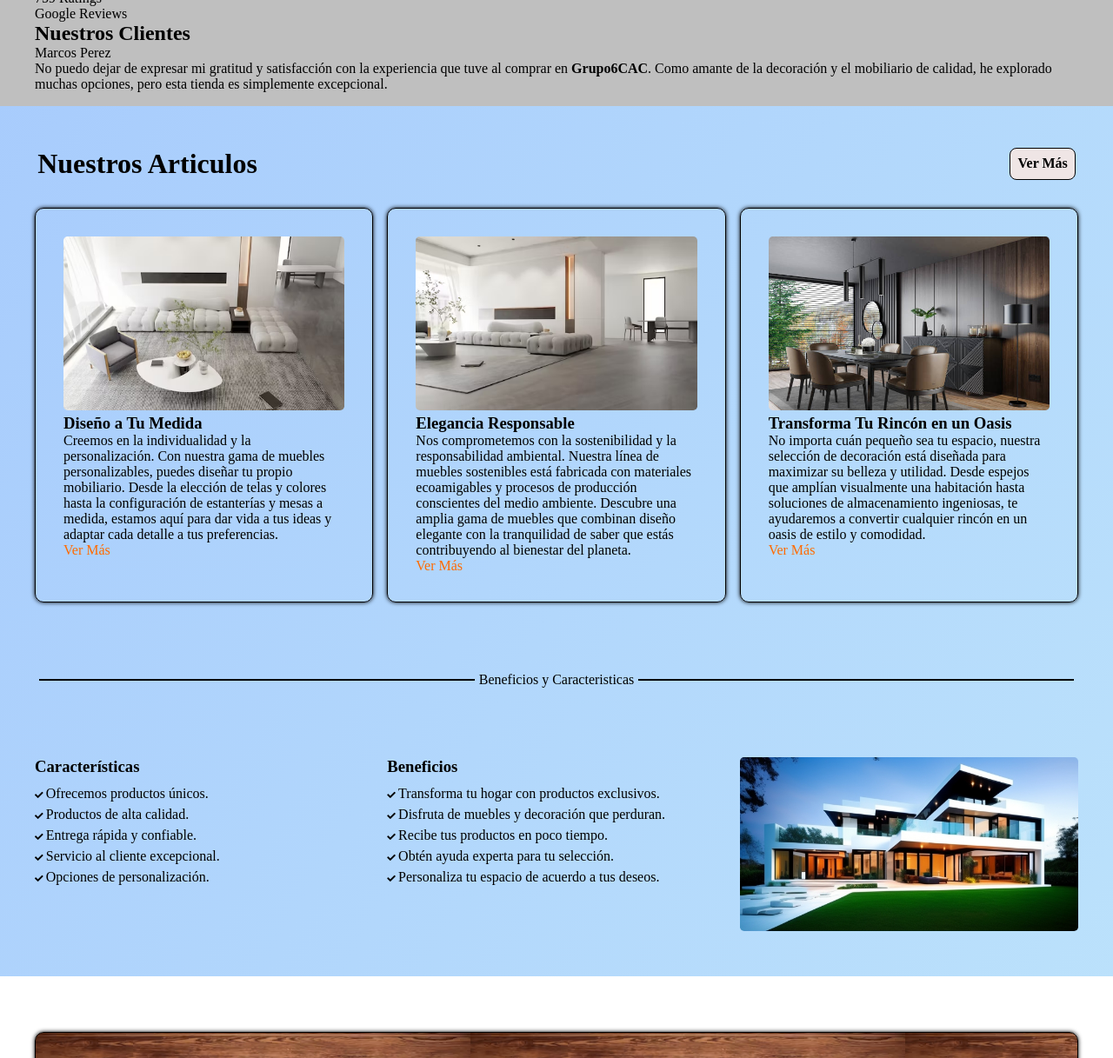
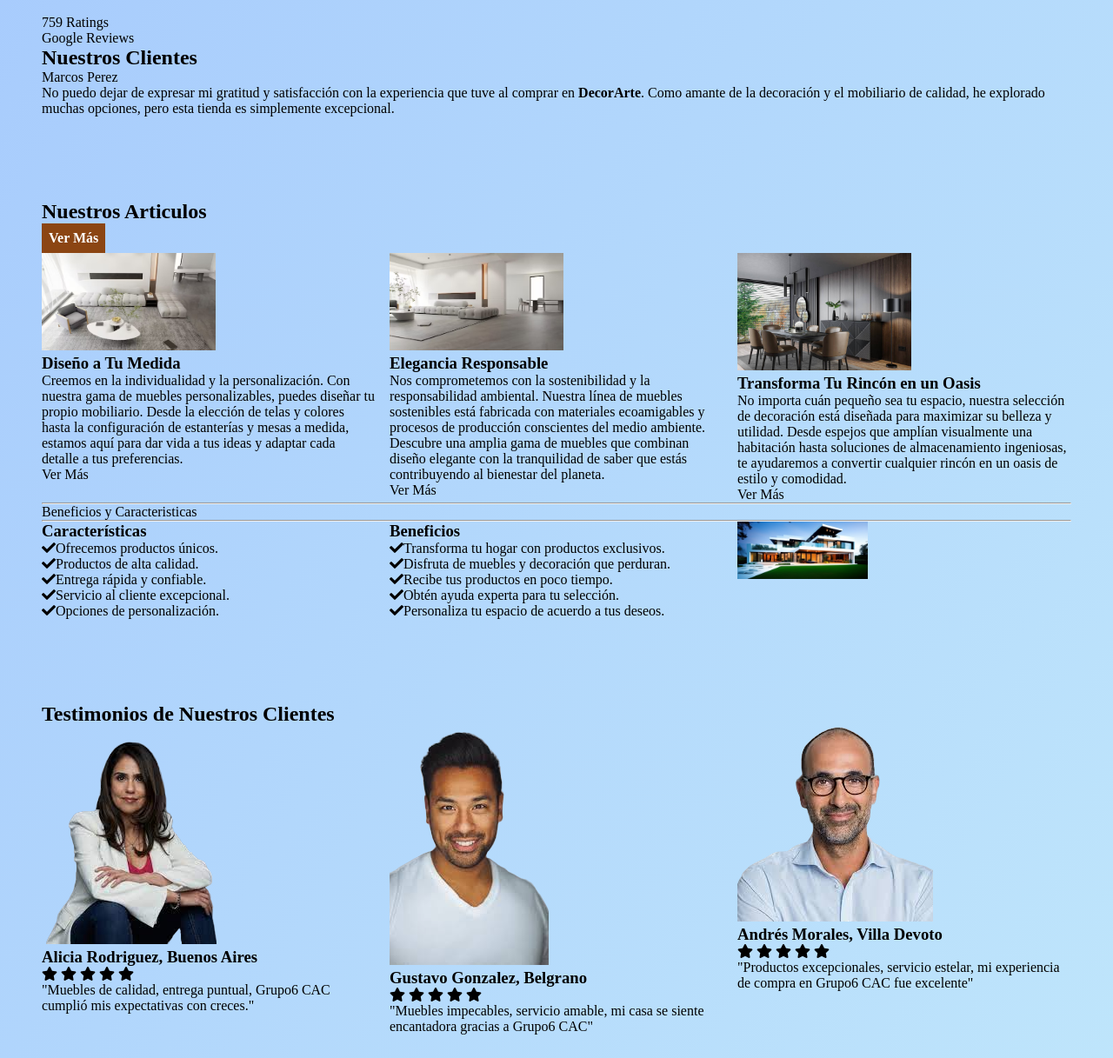
Before and after one commit to Lotito30/grupo6CACPython, a plain HTML site: page index.html in a window 1280 px wide. Shown: the part 1123-2340 px from the top of the page at 87% size. Drawn offline with Linux system fonts and the light colour scheme.

Commit message:
terminando index1.1

```diff
--- a/css/estilos.css
+++ b/css/estilos.css
@@ -1,3 +1,4 @@
+
 :root{
     --fontRoboto:"Roboto","San serif";
     --fontLato:"Lato","San seLato";
@@ -18,13 +19,8 @@ a{
 body{
     /* background: linear-gradient(to right,#fff,#8b842ab3); */
     /* background: linear-gradient(to bottom, #F5F5DC, #8B4513); */
-    background: linear-gradient(45deg, #F5F5DC, #8B4513, #F5F5DC, #8B4513);
     height: 100%;
-    background: linear-gradient(120deg, #fbc2eb 0%, #a6c1ee 100%);
-        background: linear-gradient(120deg, #a1c4fd 0%, #c2e9fb 100%);
-
-
-
+    background: linear-gradient(120deg, #a1c4fd 0%, #c2e9fb 100%);
 }
 
 .contenedor{
@@ -32,10 +28,6 @@ body{
     margin: 0 auto;
     z-index: -2;
 }
-
 section{
-    padding: 1rem;
+    padding: 3rem;
 }
-section:nth-of-type(even){
-    background-color: #bfbfbf;
-}
--- a/css/index.css
+++ b/css/index.css
@@ -20,7 +20,7 @@
 }
 
 #home .bienvenida{
-    height: 250px;
+    height: 20vh;
     color: #fffff8;
     display: flex;
     flex-direction: column;
@@ -46,6 +46,8 @@
 .bienvenida p{
     font-size: 1.8rem;
     color: #F5F5DC;
+    font-weight: bold;
+    text-shadow: 0 0 5px #333;
 }
 .bienvenida a{
     text-align: center;
@@ -66,140 +68,3 @@
     height: 100%;
     z-index: -1;
 }
-
-/*  SERVICIOS */
-#servicios .contenedor{
-    padding: 2rem 0;
-}
-.cabecera{
-    display: flex;
-    justify-content: space-between;
-    padding: 0 .2rem;
-    padding-bottom: 2rem ;
-}
-.cabecera h1{
-    font-size: 2rem;
-    font-weight: bold;
-}
-.cabecera a{
-    background-color: #efe5e5;
-    border-radius: .5rem;
-    color: black;
-    border: .1rem solid #000;
-}
-
-.cabecera a:hover{
-    background-color: #F5F5DC;
-}
-
-.contenedorGrid img{
-    width: 100%;
-    height: 12.5rem;
-    border-radius: .3rem;
-}
-
-.servicio{
-    border-radius: 10px;
-    border: 1px solid #000;
-    padding: .5rem;
-    box-shadow: 0 0 5px #000;
-    padding: 2rem;
-}
-.servicio a{
-    color: #ff6a00;
-}
-.servicio a:hover{
-    color: #FFCB77;
-}
-
-.particion {
-    display: flex;
-    align-items: center;
-    justify-content: center;
-    margin: 5rem 0px;
-}
-
- .particion hr{
-    border: none;
-    flex: 1;
-    border-top: 2px solid #000; /* Estilo y color de las líneas horizontales */
-    margin: 0 .3rem; /* Espacio entre las líneas y el texto */
-}
-
-.beneficio h3{
-    margin-bottom: .5rem;
-}
-.beneficio li{
-    line-height: 1.5;
-}
-.beneficio i{
-    margin-right: .2rem;
-    margin-top: .2rem;
-    font-size: .6rem;
-}
-
-
-/* EXPERIENCIAS */
-#experiencias{
-    padding: 4rem 0;
-    background-color: white;
-}
-#experiencias .contenedor{
-    border-radius: 10px;
-    border: 1px solid #000;
-    box-shadow: 0 0 5px #000;
-    display: flex;
-    flex-direction: column;
-    justify-content: space-evenly;
-    background-image: url("../img/fondoExp1.avif");
-    padding: 2rem 1rem;
-
-}
-#experiencias .contenedor h1{
-    color: wheat;
-    font-size: 3rem;
-    text-align: center;
-    padding: 2rem;
-    text-shadow: 2px 2px 5px #000;
-}
-
-#experiencias .contenedorGrid{
-    padding: 1rem;
-    justify-items: center;
-}
-.experiencia{
-    width:15rem;
-    position: relative;
-    border-radius: .7rem;
-    box-shadow: 0 0 5px #000;
-    background-color: #efe5e5;
-}
-.experiencia .circuloFotoPerfil{
-    width: 130px;
-    height: 130px;
-    overflow: hidden;
-    border: .1rem solid #333;
-    border-radius: 50%;
-    margin-top: 12px;
-    margin-left: 12px;
-    margin-bottom: 12px;
-    background-color: #8B4513;
-}
-.experiencia .fotoPerfil{
-    width: 100%;
-    height: 100%;
-    object-fit: contain;
-}
-.estrellas{
-    margin: .7rem;
-}
-.estrellas i{
-    color: gold;
-}
-.experiencia h3{
-    margin-left: .7rem;
-}
-.experiencia p{
-    width: 220px;
-    margin: .7rem auto;
-}
--- a/index.html
+++ b/index.html
@@ -32,8 +32,7 @@
           <li><a href="./templates/articulos.html">Articulos</a></li>
           <li><a href="./templates/acercade.html">Acerca de</a></li>
           <li><a href="./templates/contacto.html">Contacto</a></li>
-          <li><a href="#">Iniciar Sesion</a></li>
-          <li><a href="#">Registrarse</a></li>
+          <li><a href="#" >Iniciar Sesion</a></li>
         </ul>
       </nav>
     </header>
@@ -57,9 +56,9 @@
       <div class="contenedor">
         <div class="logoSponsor">
           <img src="./img/sponsor/sponsor1.png" alt="sponsor IMA" />
-          <img src="./img/sponsor/sponsor2.png" alt="sponsor tempo" />
           <img src="./img/sponsor/sponsor3.png" alt="sponsor DB" />
           <img src="./img/sponsor/sponsor4.png" alt="sponsor Muebles lagos" />
+          <img src="./img/sponsor/sponsor2.png" alt="sponsor tempo" />
         </div>
         <div class="rango">
           <div class="rating">
@@ -70,16 +69,16 @@
               <i class="fas fa-star"></i>
               <i class="fas fa-star"></i>
               <i class="fas fa-star"></i>
-            </div>
+            </div><br>
             <p>759 Ratings</p>
             <p>Google Reviews</p>
           </div>
           <div class="cliente">
             <h1>Nuestros Clientes</h1>
-            <p>Marcos Perez</p>
+            <span>Marcos Perez</span>
             <p>
               No puedo dejar de expresar mi gratitud y satisfacción con la
-              experiencia que tuve al comprar en <strong>Grupo6CAC</strong>.
+              experiencia que tuve al comprar en <strong>DecorArte</strong>.
               Como amante de la decoración y el mobiliario de calidad, he
               explorado muchas opciones, pero esta tienda es simplemente
               excepcional.
```
Also changed, not shown: img/logo.png.
